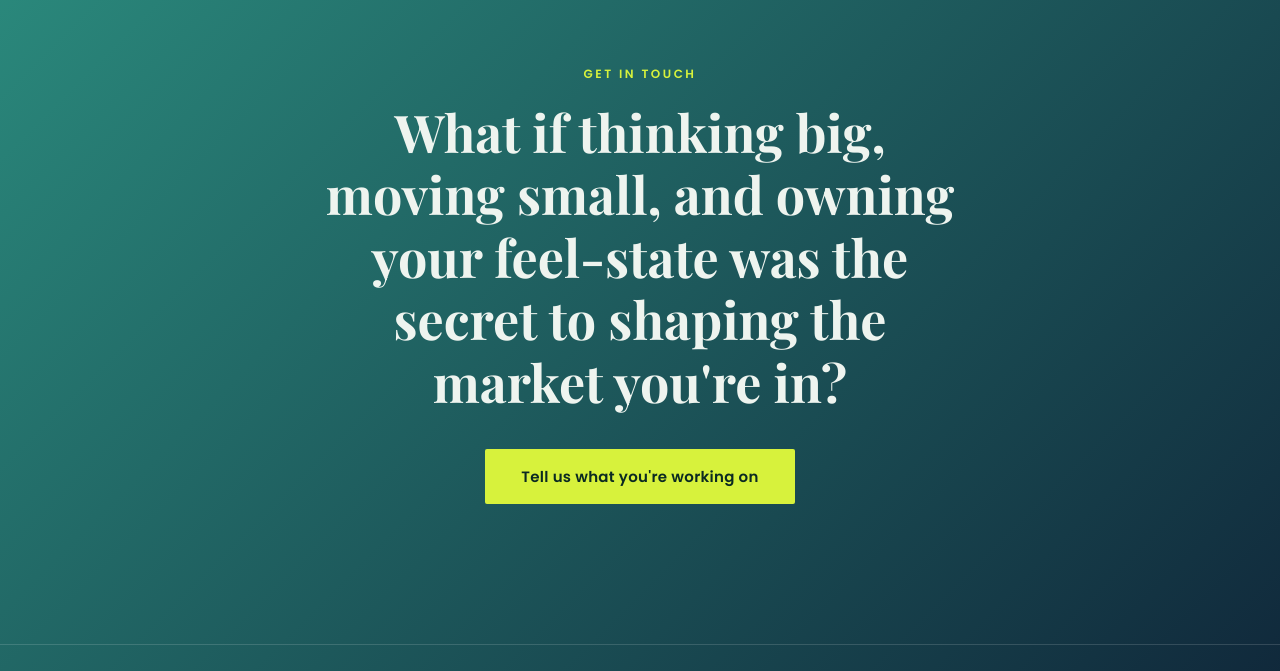
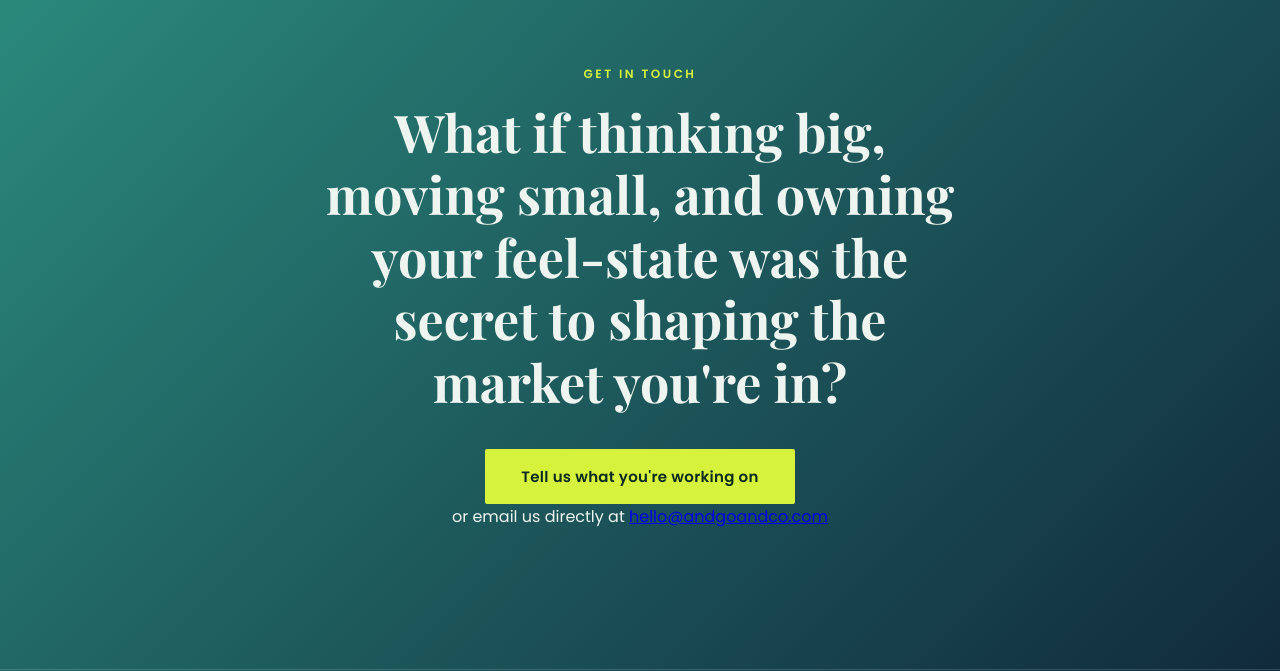
Before and after one commit to goldfaj87/andgoandco-website, an Eleventy site: page src/index.njk in a window 1280 px wide. Shown: the part 4840-5511 px from the top of the page. Built offline with nearby package versions, Linux system fonts and the light colour scheme; Eleventy itself is replaced by a stand-in of ours; files that its build step writes are made by us from their sources; a web font is replaced by a local one.

Commit message:
Update index.njk

```diff
--- a/src/index.njk
+++ b/src/index.njk
@@ -142,6 +142,7 @@ nav: home
       <span class="eyebrow">Get in touch</span>
       <h2>What if thinking big, moving small, and owning your feel-state was the secret to shaping the market you're in?</h2>
       <a href="mailto:hello@andgoandco.com?subject=Let%27s%20talk&body=Hi%20there%2C%0A%0AWe%27re%20working%20on..." class="cta-btn">Tell us what you're working on</a>
+<div class="cta-fallback">or email us directly at <a href="mailto:hello@andgoandco.com">hello@andgoandco.com</a></div>
     </div>
   </section>
 </main>
```
